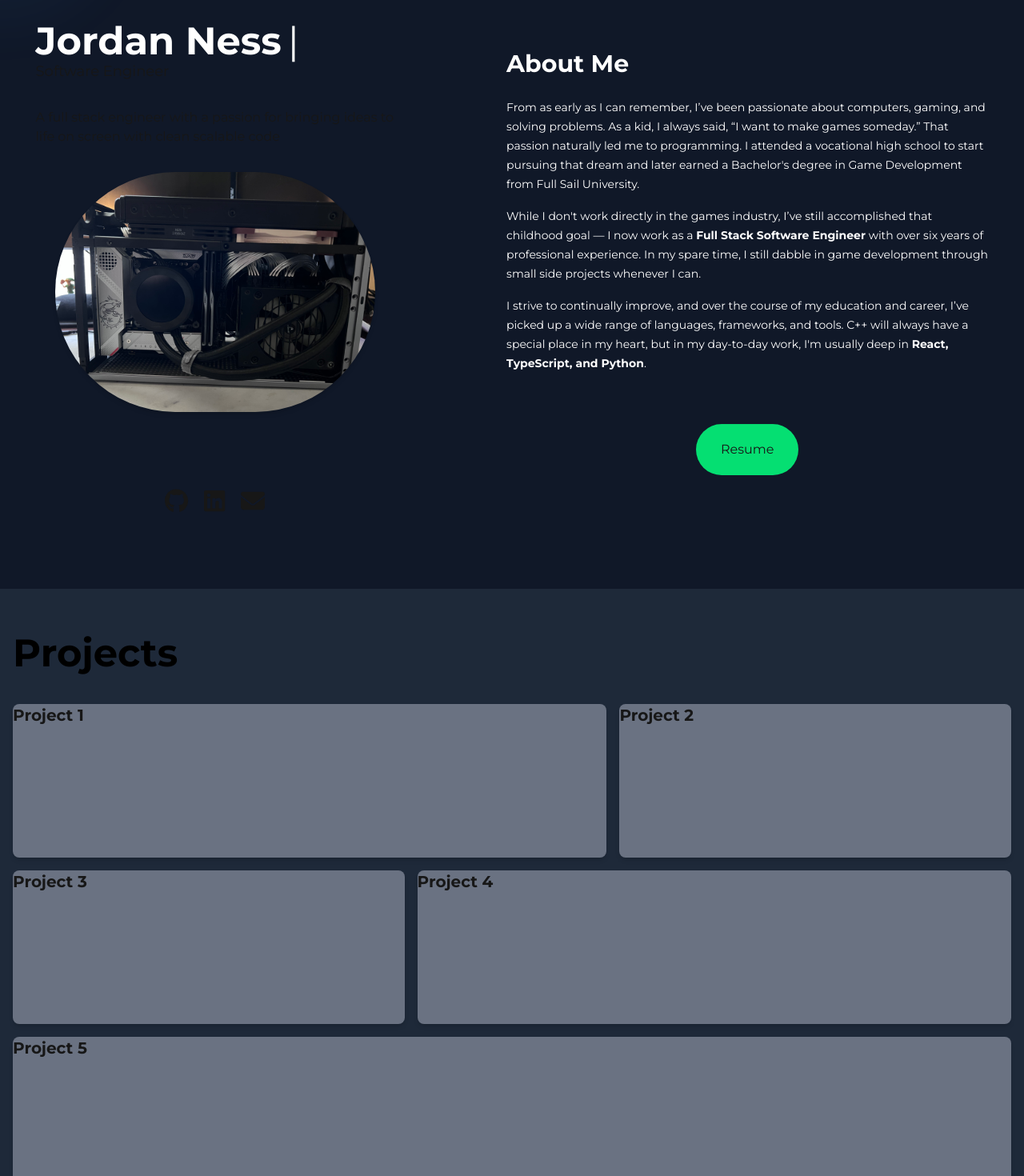
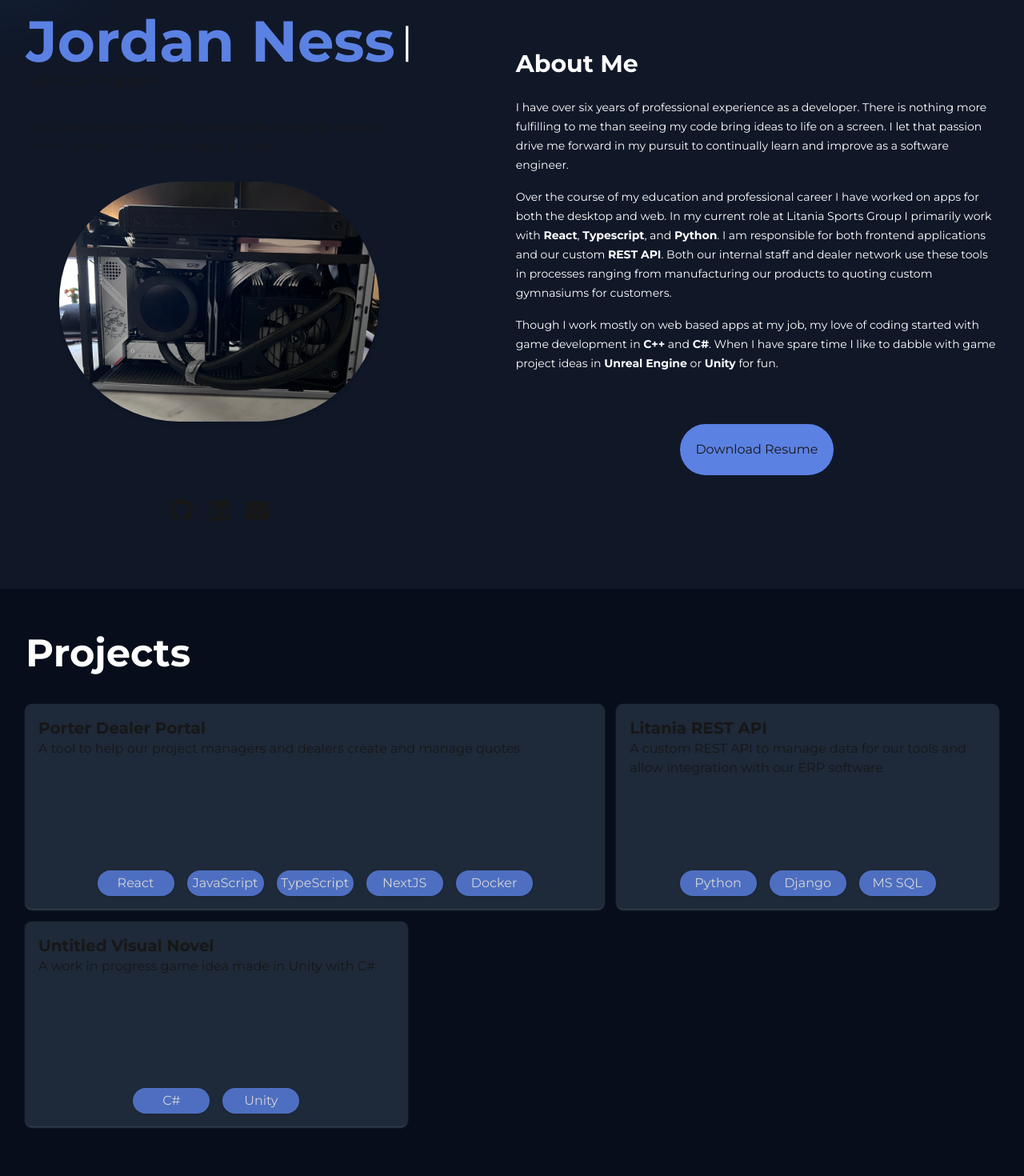
Before and after one commit to nessj1994/portfolio-site, a Next.js app: page / in a window 1280 px wide. Shown: the part 120-1590 px from the top of the page at 80% size. Built offline with nearby package versions, Linux system fonts and the light colour scheme; no server answers.

Commit message:
Style updates and deployment fix

```diff
--- a/package.json
+++ b/package.json
@@ -4,7 +4,7 @@
   "private": true,
   "scripts": {
     "dev": "next dev --turbopack",
-    "build": "next build",
+    "build": "next build --turbopack",
     "start": "next start",
     "lint": "next lint"
   },
--- a/src/app/components/atoms/Bio/Bio.tsx
+++ b/src/app/components/atoms/Bio/Bio.tsx
@@ -1,10 +1,29 @@
+'use client';
 import Markdown from 'react-markdown';
 import bio from '@content/bio.md';
+import { useEffect, useState } from 'react';
 const Bio = () => {
+  let speed: number = 3;
+  let length: number = String(bio).length;
+  const [displayedText, setDisplayedText] = useState('');
+
+  useEffect(() => {
+    let index = 0;
+    const interval = setInterval(() => {
+      setDisplayedText(bio.slice(0, index + 1));
+      index++;
+      if (index === bio.length) clearInterval(interval);
+    }, speed);
+
+    return () => clearInterval(interval);
+  }, [bio, speed]);
+
   return (
-    <div className="text-wrap  prose prose-sm text-white prose-invert">
-      <Markdown>{bio}</Markdown>
-    </div>
+
+        <div className={`text-wrap prose prose-sm text-white prose-invert w-full min-w-[60ch]`} >
+
+        <Markdown>{displayedText}</Markdown>
+      </div>
   );
 };
 
--- a/src/app/components/atoms/NameDisplay/NameDisplay.tsx
+++ b/src/app/components/atoms/NameDisplay/NameDisplay.tsx
@@ -1,8 +1,8 @@
 const NameDisplay = () => {
   return (
-    <div className="flex flex-row items-center gap-2 text-white">
-      <h1 className="text-5xl font-semibold">Jordan Ness</h1>
-      <h1 className="animate-blink text-5xl">|</h1>
+    <div className="flex flex-row items-center gap-2 text-highlight-200">
+      <h1 className="text-7xl font-semibold">Jordan Ness</h1>
+      <h1 className="text-white animate-blink text-5xl">|</h1>
     </div>
   );
 };
--- a/src/app/components/atoms/ProjectItem/ProjectItem.tsx
+++ b/src/app/components/atoms/ProjectItem/ProjectItem.tsx
@@ -1,9 +1,13 @@
-interface ProjectItemProps {
+import SkillTag from '../SkillTag/SkillTag';
+
+export type Tag = "JavaScript" | "TypeScript" | "React" | "NextJS" | "Python" | "Django" | "Docker" | "MS SQL" | "C++" | "C#" | "Unity" | "Unreal Engine"
+
+export interface ProjectItemProps {
   title: string;
   description?: string;
   image?: string;
   link?: string;
-  tags?: string[];
+  tags?: Tag[];
   size: number;
 }
 
@@ -27,9 +31,17 @@
   console.log(`Project Item ${title} with size ${size}`);
   return (
     <div
-      className={` flex flex-col h-48 ${sizes[size]} bg-gray-500 rounded-lg shadow-md `}
+      className={`flex flex-col h-64 ${sizes[size]} bg-gray-800 rounded-lg shadow-sm p-4 justify-between shadow-gray-600 hover:bg-gray-700`}
     >
-      <h2 className="text-xl font-semibold">{props.title}</h2>
+      <div>
+        <h2 className="text-xl font-semibold">{props.title}</h2>
+        <p>{props.description}</p>
+      </div>
+      <div className="flex flex-row gap-4 items-center justify-center">
+        {tags?.map((value) => (
+          <SkillTag tag={value} />
+        ))}
+      </div>
     </div>
   );
 };
--- a/src/app/components/atoms/ResumeButton/ResumeButton.tsx
+++ b/src/app/components/atoms/ResumeButton/ResumeButton.tsx
@@ -2,14 +2,14 @@
 
 const ResumeButton = () => {
   return (
-    <div className="flex justify-center items-center mt-20 mx-auto bg-green-400 h-16 w-32 animate-bounce rounded-full">
+    <div className="flex justify-center items-center mt-20 mx-auto bg-highlight-200 h-16 w-48 animate-bounce rounded-full">
       <button
         className="opacity-100"
         onClick={() => {
           console.log('clicky');
         }}
       >
-        Resume
+        Download Resume
       </button>
     </div>
   );
--- /dev/null
+++ b/src/app/components/atoms/SkillTag/SkillTag.tsx
@@ -0,0 +1,8 @@
+
+const SkillTag = (props: {tag: string}) =>{
+    return (<div className="text-white bg-highlight-200 w-24 h-8 rounded-full flex flex-row justify-center items-center self-end opacity-80 shadow">
+        {props.tag}
+    </div>)
+}
+
+export default SkillTag;
--- a/src/app/components/atoms/SocialLink/SocialLink.tsx
+++ b/src/app/components/atoms/SocialLink/SocialLink.tsx
@@ -21,7 +21,7 @@
       <a href={trueURL}>
         <FontAwesomeIcon
           icon={icon}
-          className="text-3xl  hover:text-amber-500"
+          className="text-3xl  hover:text-highlight-200"
           href={trueURL}
         />
       </a>
--- a/src/app/components/molecules/ProjectDisplay/ProjectDisplay.tsx
+++ b/src/app/components/molecules/ProjectDisplay/ProjectDisplay.tsx
@@ -1,14 +1,37 @@
-import ProjectItem from '../../atoms/ProjectItem/ProjectItem';
+import ProjectItem, { ProjectItemProps } from '../../atoms/ProjectItem/ProjectItem';
+
+
+
+const Projects: Array<ProjectItemProps> = [
+  {
+    title: "Porter Dealer Portal",
+    description: "A tool to help our project managers and dealers create and manage quotes",
+    tags: ["React", "JavaScript", "TypeScript", "NextJS", "Docker"],
+    size: 1,
+  },
+  {
+    title: "Litania REST API",
+    description: "A custom REST API to manage data for our tools and allow integration with our ERP software",
+    tags: ["Python", "Django", "MS SQL"],
+    size: 1,
+  },
+  {
+    title: "Untitled Visual Novel",
+    description: "A work in progress game idea made in Unity with C#",
+    tags: ["C#", "Unity"],
+    size: 1
+  }
+]
 
 const ProjectDisplay = () => {
-  const COLUMN_COUNT = 5;
+const COLUMN_COUNT = 5;
 
   let currentCol = 0;
   let currentRow = 0;
 
   return (
     <div className="grid grid-cols-5 gap-4">
-      {[0, 1, 2, 3, 4].map((item, i) => {
+      {Projects.map((item, i) => {
         const isEvenRow = currentRow % 2 === 0;
         const span = isEvenRow ? (i % 2 === 0 ? 3 : 2) : i % 2 === 0 ? 2 : 3;
         const isLast = i === 5 - 1;
@@ -29,10 +52,11 @@
         currentCol = (currentCol + span) % COLUMN_COUNT;
 
         return (
+
           <ProjectItem
             key={`project-${i}`}
+            {...item}
             size={colSpan - 1}
-            title={`Project ${i + 1}`}
           />
         );
       })}
--- a/src/app/globals.css
+++ b/src/app/globals.css
@@ -5,11 +5,18 @@
 :root {
   --background: #ffffff;
   --foreground: #171717;
+  --highlight-100: #8da9f0;
+  --highlight-200: #5b81e3;
 }
-
+  @keyframes typing {
+  from { width: 0 }
+  to { width: 100% }
+}
 @theme inline {
   --color-background: var(--background);
   --color-foreground: var(--foreground);
+  --color-highlight-100: var(--highlight-100);
+  --color-highlight-200: var(--highlight-200);
   --font-sans: var(--font-geist-sans);
   --font-mono: var(--font-geist-mono);
 
@@ -23,6 +30,8 @@
       opacity: 0;
     }
   }
+
+
 }
 
 @media (prefers-color-scheme: dark) {
--- a/src/app/page.tsx
+++ b/src/app/page.tsx
@@ -30,7 +30,8 @@
                 <TitleDisplay title={'Software Engineer'} />
               </div>
               <span className="text-wrap max-w-md">
-                  A full stack engineer with a passion for bringing ideas to life on screen with clean scalable code
+                A full stack engineer with a passion for bringing ideas to life
+                on screen with clean scalable code
               </span>
               <div
                 id="avatar-container"
@@ -39,34 +40,33 @@
                 <Image
                   src="/images/avatar.jpg"
                   alt="Jordan Ness"
-                  sizes='auto'
+                  sizes="auto"
                   className="rounded-full shadow-md hidden md:flex"
                   width={400}
                   height={400}
                 />
               </div>
-            <div
-              id="social-container"
-              className="w-full mt-16 "
-            >
+              <div id="social-container" className="w-full mt-16 ">
                 <SocialPanel />
               </div>
             </div>
           </div>
           <div className="flex flex-col">
-
             <Bio />
             <ResumeButton />
           </div>
         </div>
-        <div id="projects" className="flex flex-col min-h-screen bg-gray-800">
-          <div className="mt-14 mx-4 flex flex-col gap-10">
-            <span className="text-black text-5xl font-bold">Projects</span>
+        <div id="projects" className="relative flex flex-col min-h-screen">
+          <div className="absolute inset-0 flex-1  min-h-screen bg-gray-950 opacity-60 z-1" />
+          <div className="relative mt-14 mx-8 flex flex-col gap-10 z-2">
+            <span className="text-white text-5xl font-bold">Projects</span>
             <ProjectDisplay />
           </div>
         </div>
         <div id="contact" className="flex flex-col min-h-screen ">
-          <div className="mt-14">Contact</div>
+          <div className="relative mt-14 mx-8 flex flex-col gap-10 z-2">
+            <span className="text-white text-5xl font-bold">Contact</span>
+          </div>
         </div>
       </div>
     </div>
--- a/src/content/bio.md
+++ b/src/content/bio.md
@@ -1,7 +1,7 @@
 # About Me
 
-From as early as I can remember, I’ve been passionate about computers, gaming, and solving problems. As a kid, I always said, “I want to make games someday.” That passion naturally led me to programming. I attended a vocational high school to start pursuing that dream and later earned a Bachelor's degree in Game Development from Full Sail University.
+I have over six years of professional experience as a developer. There is nothing more fulfilling to me than seeing my code bring ideas to life on a screen. I let that passion drive me forward in my pursuit to continually learn and improve as a software engineer.
 
-While I don't work directly in the games industry, I’ve still accomplished that childhood goal — I now work as a **Full Stack Software Engineer** with over six years of professional experience. In my spare time, I still dabble in game development through small side projects whenever I can.
+Over the course of my education and professional career I have worked on apps for both the desktop and web. In my current role at Litania Sports Group I primarily work with **React**, **Typescript**, and **Python**. I am responsible for both frontend applications and our custom **REST API**. Both our internal staff and dealer network use these tools in processes ranging from manufacturing our products to quoting custom gymnasiums for customers.
 
-I strive to continually improve, and over the course of my education and career, I’ve picked up a wide range of languages, frameworks, and tools. C++ will always have a special place in my heart, but in my day-to-day work, I'm usually deep in **React, TypeScript, and Python**.
+Though I work mostly on web based apps at my job, my love of coding started with game development in **C++** and **C#**. When I have spare time I like to dabble with game project ideas in **Unreal Engine** or **Unity** for fun.
```
Lines whose indentation alone changed are shown as unchanged.
